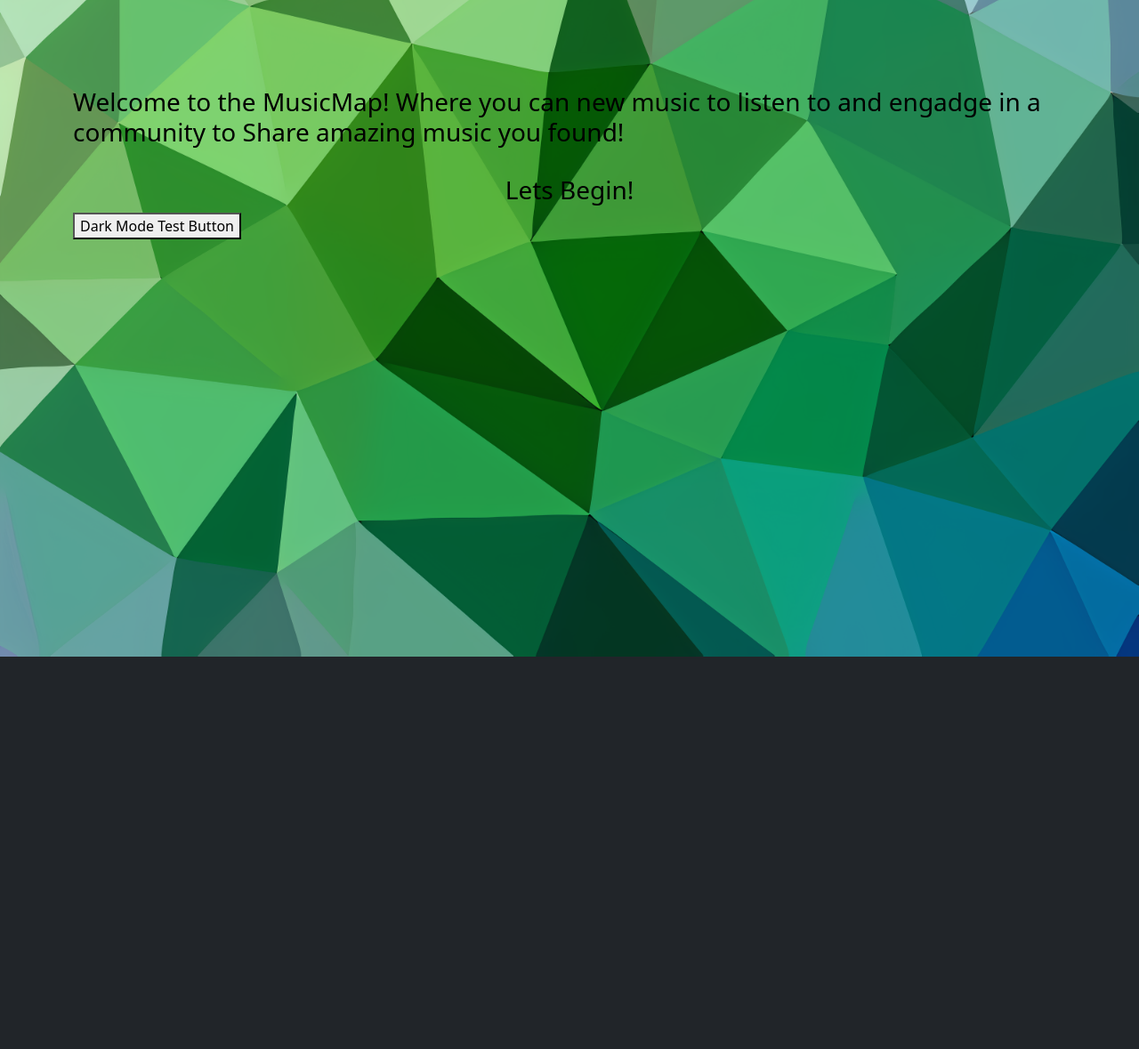
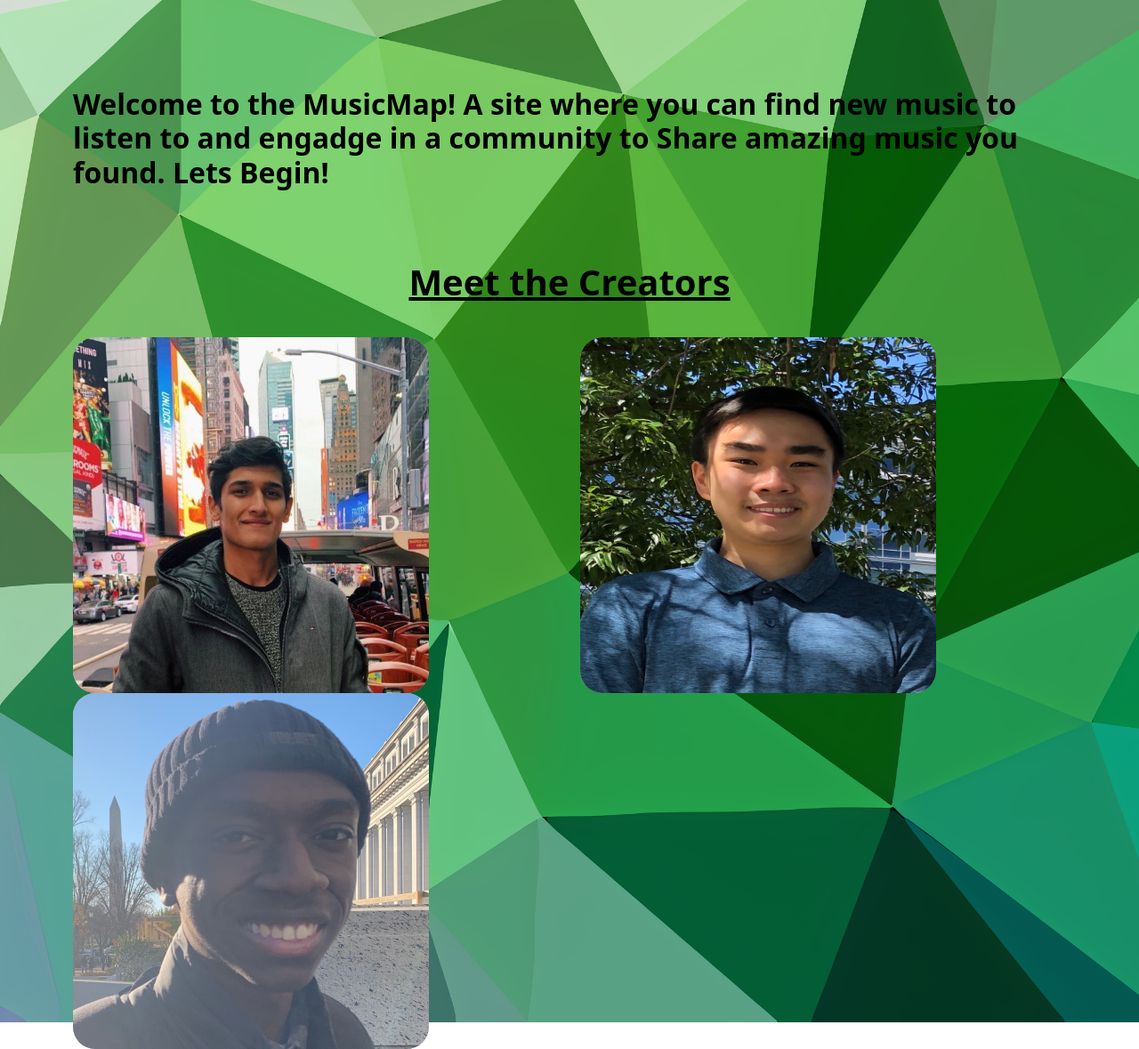
Before and after one commit to jimmyt333/MusicMap, a Django app: page /about/ in a window 1280 px wide. Shown: the part 62-1241 px from the top of the page at 89% size. Before the commit the page ends 800 px from the top, so only its background shows below. Run offline with Django 3.2, Linux system fonts and the light colour scheme; some libraries are stand-ins or nearby versions.

Commit message:
About Page Updated

```diff
--- a/mysite/musicmap/templates/musicmap/about.html
+++ b/mysite/musicmap/templates/musicmap/about.html
@@ -1,12 +1,154 @@
 {%extends "musicmap/base.html"%}
 {%load static%}
 {%block content%}
+<style>
+    .flip-card {
+      background-color: transparent;
+      width: 300px;
+      height: 200px;
+      perspective: 1000px; /* Remove this if you don't want the 3D effect */
+    }
+
+    /* This container is needed to position the front and back side */
+    .flip-card-inner {
+      position: relative;
+      width: 100%;
+      height: 100%;
+      text-align: center;
+      transition: transform 0.8s;
+      transform-style: preserve-3d;
+    }
+
+    /* Do an horizontal flip when you move the mouse over the flip box container */
+    .flip-card:hover .flip-card-inner {
+      transform: rotateY(180deg);
+    }
+
+    /* Position the front and back side */
+    .flip-card-front,
+    .flip-card-back {
+      position: absolute;
+      width: 100%;
+      height: 100%;
+      border-radius: 25px;
+      -webkit-backface-visibility: hidden; /* Safari */
+      backface-visibility: hidden;
+    }
+
+    /* Style the front side (fallback if image is missing) */
+    .flip-card-front {
+      background-color: #bbb;
+      color: black;
+    }
+
+    /* Style the back side */
+    .flip-card-back {
+      background: rgb(2, 0, 36);
+      background: linear-gradient(
+        90deg,
+        rgba(2, 0, 36, 1) 0%,
+        rgba(9, 9, 121, 1) 35%,
+        rgba(0, 212, 255, 1) 100%
+      );
+      color: white;
+      transform: rotateY(180deg);
+      -webkit-text-fill-color: white; /* Will override color (regardless of order) */
+    }
+  </style>
 
 <div class="container">
-    <h3>Welcome to the MusicMap! Where you can new music to listen to and engadge in a community to Share amazing music you found!</h3>
-    <br>
-    <h3 style="text-align: center;">Lets Begin!</h3>
-    <button style="position: fixed;" onclick="toggleDarkMode()">Dark Mode Test Button</button>
+    <h2><strong>  Welcome to the MusicMap! A site where you can find new music to listen to and engadge in a community to Share amazing music you found. Lets Begin!</strong></h2>
+    <br> <br> <br>
+    <h1 style="text-align: center; text-decoration: underline;"><strong>Meet the Creators</strong> </h1>
+
+
+    <div class="row">
+        <div
+        class="flip-card col "
+        style="height: 400px; width: 400px;"
+      >
+        <div class="flip-card-inner" style="width: inherit; ">
+          <div class="flip-card-front" style="margin-top: 30px;">
+            <img
+              src="/static/images/Saif.png"
+              alt="Avatar"
+              style="width: 400px; height: 400px; border-radius: 25px"
+            />
+          </div>
+          <div class="flip-card-back" style="margin-top: 30px; "   >
+            <h1 style="margin-top: 25px">Saif Khan</h1>
+            <p style="margin-top: 15px">
+              Django Developer
+            </p>
+            <p style="margin-top: 15px">
+              Description Here
+            </p>
+
+
+          </div>
+        </div>
+      </div>
+
+
+      <div
+        class="flip-card col "
+        style=" height: 400px; width: 400px;"
+      >
+        <div class="flip-card-inner" style="width: inherit; ">
+          <div class="flip-card-front" style="margin-top: 30px;">
+            <img
+              src="/static/images/Jimmy.png"
+              alt="Avatar"
+              style="width: 400px; height: 400px; border-radius: 25px"
+            />
+          </div>
+          <div class="flip-card-back" style="margin-top: 30px; "   >
+            <h1 style="margin-top: 25px">Jimmy Tran</h1>
+            <p style="margin-top: 15px">
+              BackEnd Developer
+            </p>
+            <p style="margin-top: 15px">
+              Description Here
+            </p>
+
+
+          </div>
+        </div>
+      </div>
+
+
+
+      <div
+        class="flip-card col "
+        style=" height: 400px; width: 400px;"
+      >
+        <div class="flip-card-inner" style="width: inherit; ">
+          <div class="flip-card-front" style="margin-top: 30px;">
+            <img
+              src="/static/images/Ivan.png"
+              alt="Avatar"
+              style="width: 400px; height: 400px; border-radius: 25px"
+            />
+          </div>
+          <div class="flip-card-back" style="margin-top: 30px; "   >
+            <h1 style="margin-top: 25px">Ivan Kuadey</h1>
+            <p style="margin-top: 15px">
+              FrontEnd Developer
+            </p>
+            <p style="margin-top: 15px">
+              Description Here
+            </p>
+
+
+          </div>
+        </div>
+    </div>
+  </div>
+</div>
+
+
+
+
 
 </div>
 
```
Also changed, not shown: mysite/static/images/Ivan.png (added), mysite/static/images/Jimmy.png (added), mysite/static/images/Saif.png (added).
